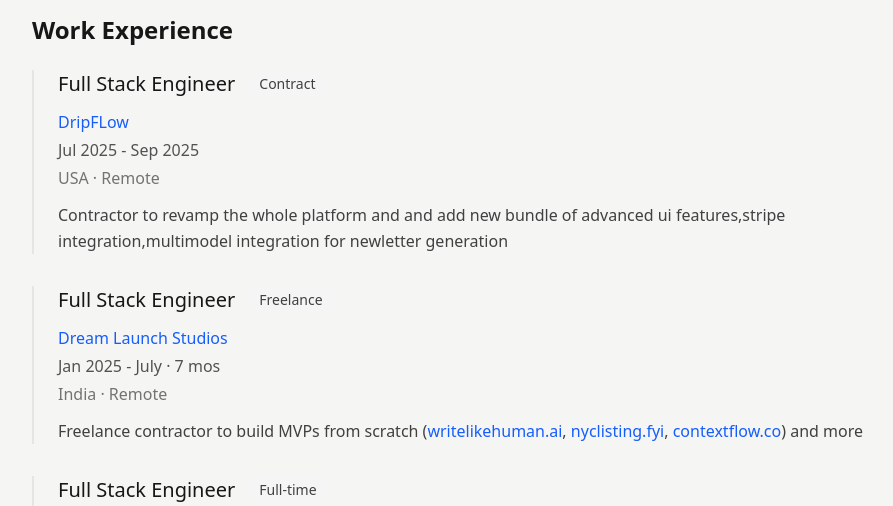
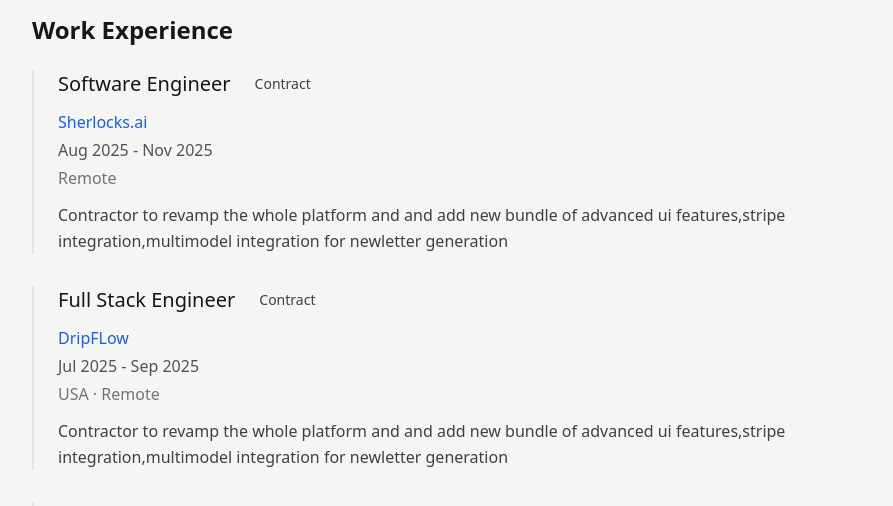
Before and after one commit to shl18/portfolio, a Next.js app: page / in a window 1280 px wide. Shown: the part 290-796 px from the top of the page, without its empty margins (184-1077 px from the left). Built offline with nearby package versions, Linux system fonts and the light colour scheme.

Commit message:
Add Software Engineer role to work experience

```diff
--- a/app/page.tsx
+++ b/app/page.tsx
@@ -6,6 +6,15 @@
 
 const Home = () => {
   const workExperience = [
+      {
+      title: "Software Engineer",
+      company: "Sherlocks.ai",
+      type: "Contract",
+      duration: "Aug 2025 - Nov 2025",
+      location: "Remote",
+      description:
+        "Contractor to revamp the whole platform and and add new bundle of advanced ui features,stripe integration,multimodel integration for newletter generation",
+    },
     {
       title: "Full Stack Engineer",
       company: "DripFLow",
```
